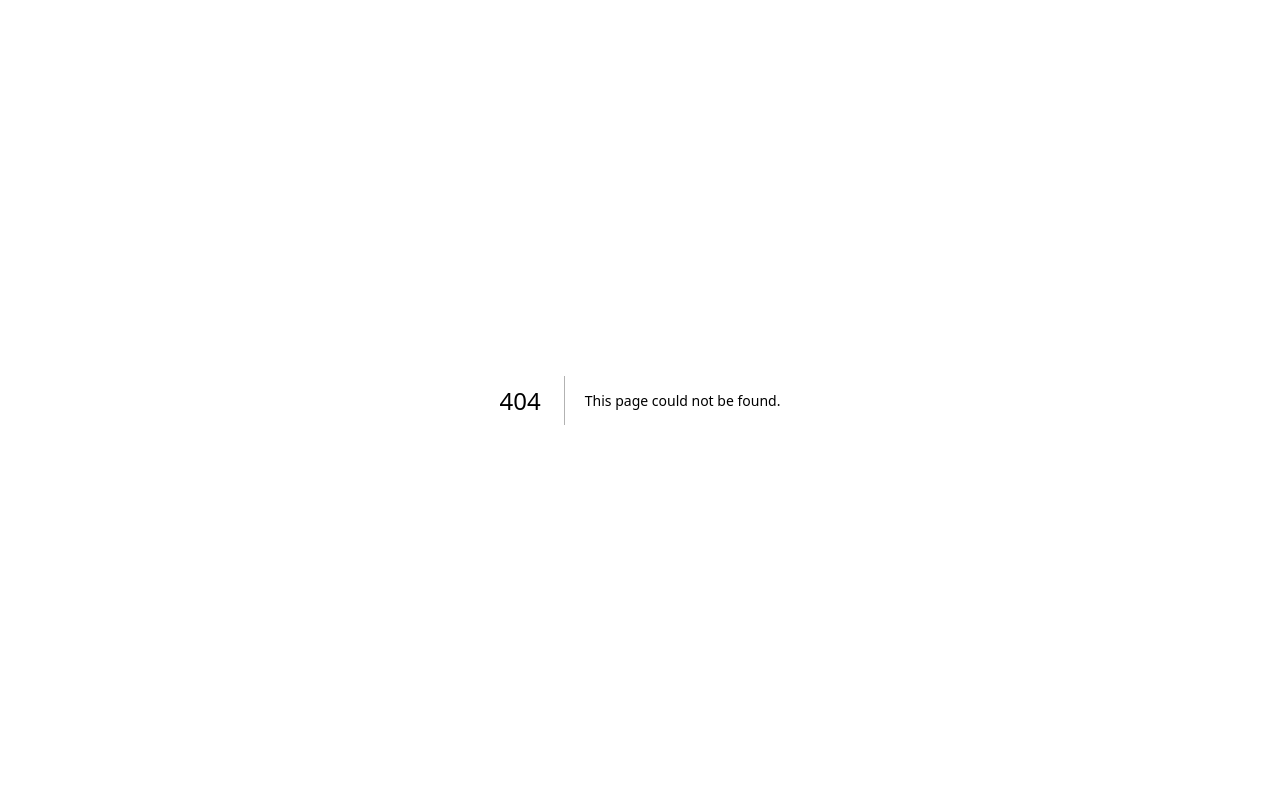
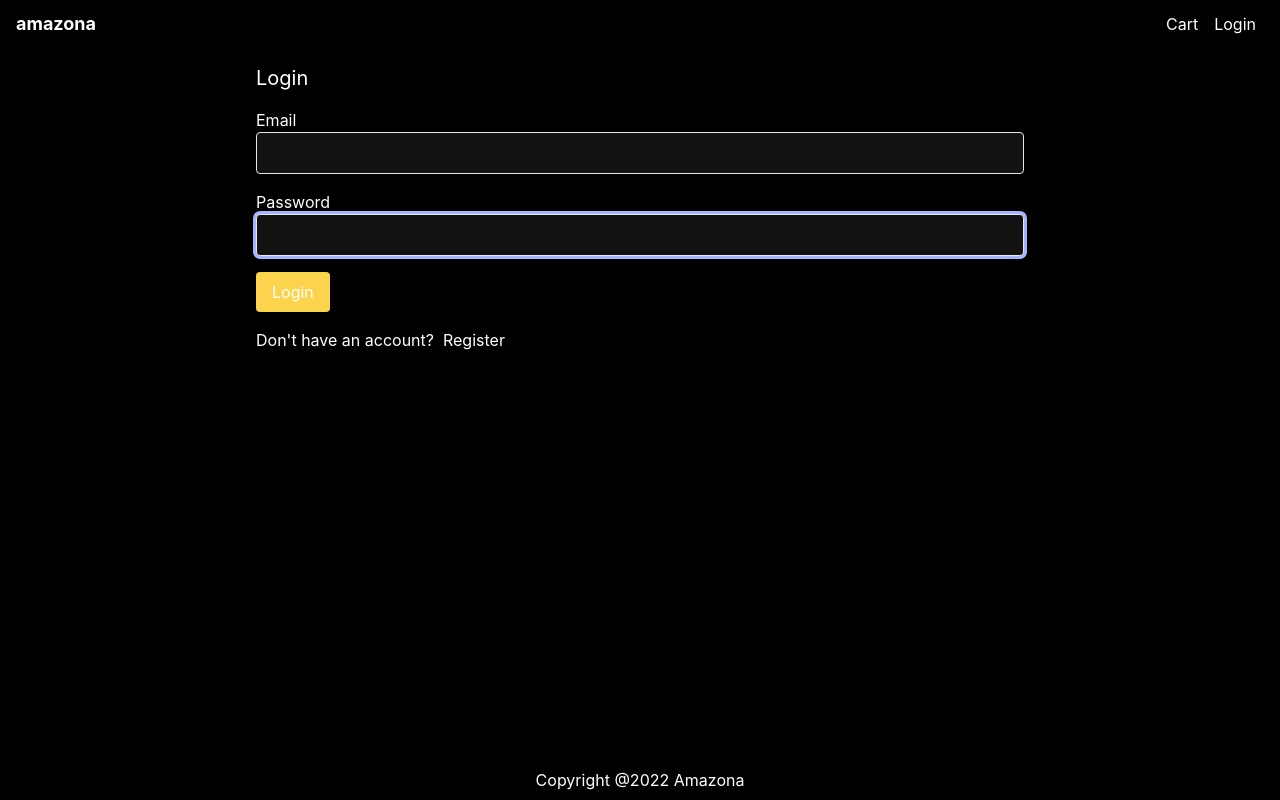
Before and after one commit to RachmanSyahril/next-tailwind-amazona, a Next.js app: page /login in a window 1280 px wide. Before the commit this address had no page. Built offline with nearby package versions, Linux system fonts and the light colour scheme.

Commit message:
Create login form

```diff
--- a/package.json
+++ b/package.json
@@ -13,7 +13,8 @@
     "js-cookie": "^3.0.1",
     "next": "13.1.1",
     "react": "18.2.0",
-    "react-dom": "18.2.0"
+    "react-dom": "18.2.0",
+    "react-hook-form": "^7.42.1"
   },
   "devDependencies": {
     "@types/react": "^18.0.26",
--- a/pages/cart.js
+++ b/pages/cart.js
@@ -11,16 +11,16 @@
   const router = useRouter();
   const { state, dispatch } = useContext(Store);
   const {
-    cart: { cartItems },
+    cart: { cartItems }
   } = state;
 
-  const removeItemHandler = (item) => {
+  const removeItemHandler = item => {
     dispatch({ type: 'CART_REMOVE_ITEM', payload: item });
   };
 
   const updateCartHandler = (item, qty) => {
     const quantity = Number(qty);
-    dispatch({ type: 'CART_ADD_ITEM', payload: { ...item, quantity } })
+    dispatch({ type: 'CART_ADD_ITEM', payload: { ...item, quantity } });
   };
 
   return (
@@ -43,7 +43,7 @@
                 </tr>
               </thead>
               <tbody>
-                  {cartItems.map((item) => (
+                {cartItems.map(item => (
                   <tr key={item.slug} className="border-b">
                     <td>
                       <Link legacyBehavior href={`/product/${item.slug}`}>
@@ -60,12 +60,15 @@
                       </Link>
                     </td>
                     <td className="p-5 text-right">
-                        <select value={item.quantity} onChange={(e) => updateCartHandler(item, e.target.value)}>
-                          {
-                            [...Array(item.countInStock).keys()].map(x => (<option key={x + 1} value={x + 1}>
+                      <select
+                        value={item.quantity}
+                        onChange={e => updateCartHandler(item, e.target.value)}
+                      >
+                        {[...Array(item.countInStock).keys()].map(x => (
+                          <option key={x + 1} value={x + 1}>
                             {x + 1}
-                            </option>))
-                          }
+                          </option>
+                        ))}
                       </select>
                     </td>
                     <td className="p-5 text-right">{item.price}</td>
@@ -89,7 +92,7 @@
               </li>
               <li>
                 <button
-                    onClick={() => router.push('/shipping')}
+                  onClick={() => router.push('login?redirect=/shipping')}
                   className="primary-button w-full"
                 >
                   Check Out
--- /dev/null
+++ b/pages/login.js
@@ -0,0 +1,69 @@
+import React from 'react';
+import Layout from '../components/Layout';
+import Link from 'next/link';
+import { useForm } from 'react-hook-form';
+
+export default function LoginScreen() {
+  const {
+    handleSubmit,
+    register,
+    formState: { errors }
+  } = useForm();
+
+  const submitHandler = ({ email, password }) => {
+    console.log(email, password);
+  };
+
+  return (
+    <Layout title="Login">
+      <form
+        className="mx-auto max-w-screen-md"
+        onSubmit={handleSubmit(submitHandler)}
+      >
+        <h1 className="mb-4 text-xl">Login</h1>
+        <div className="mb-4">
+          <label htmlFor="email">Email</label>
+          <input
+            type="email"
+            {...register('email', {
+              required: 'Please enter email',
+              pattern: {
+                value: /^[a-zA-Z0-9_.+-]+@[a-zA-Z0-9-]+.[a-zA-Z0-9-.]+$/i,
+                message: 'Please enter valid email'
+              }
+            })}
+            className="w-full"
+            id="email"
+            autoFocus
+          ></input>
+          {errors.email && (
+            <div className="text-red-500">{errors.email.message}</div>
+          )}
+        </div>
+        <div className="mb-4">
+          <label htmlFor="password">Password</label>
+          <input
+            type="password"
+            {...register('password', {
+              required: 'Please enter password',
+              minLength: { value: 6, message: 'Password is more than 5 chars' }
+            })}
+            className="w-full"
+            id="password"
+            autoFocus
+          ></input>
+          {errors.password && (
+            <div className="text-red-500">{errors.password.message}</div>
+          )}
+        </div>
+        <div className="mb-4">
+          <button className="primary-button">Login</button>
+        </div>
+        <div className="mb-4">
+          Don&apos;t have an account? &nbsp;
+          <Link href="register">Register</Link>
+        </div>
+      </form>
+    </Layout>
+  );
+}
--- a/styles/globals.css
+++ b/styles/globals.css
@@ -36,3 +36,9 @@
 .primary-button {
   @apply rounded bg-amber-300 py-2 px-4 shadow outline-none hover:bg-amber-400 active:bg-amber-500;
 }
+
+input,
+select,
+textarea {
+  @apply rounded border p-2 outline-none ring-indigo-300 focus:ring;
+}
```
Also changed, not shown: 1 other file (tests, documents, lock files or other folders). Lines whose indentation alone changed are shown as unchanged.
